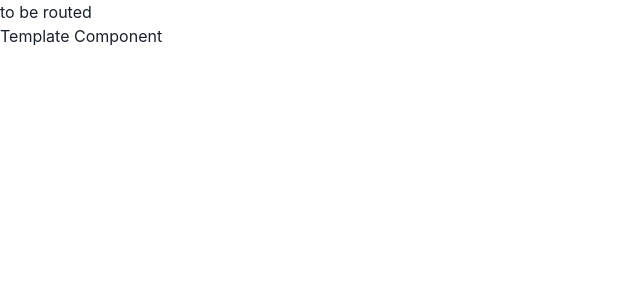
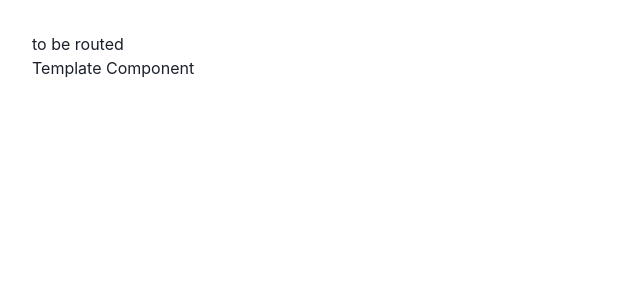
Before and after one commit to assist-web-warriors/team-finder-frontend, a React (Vite) app: page / in a window 1280 px wide. Shown: the top 300 px of the page, without its empty margins (0-640 px from the left). Built offline with nearby package versions, Linux system fonts and the light colour scheme; no server answers.

Commit message:
add router and layout setup

```diff
--- a/src/app.jsx
+++ b/src/app.jsx
@@ -1,11 +1,13 @@
-import Pages from './pages';
+import { RouterProvider } from 'react-router-dom';
+import { ChakraProvider } from '@chakra-ui/react';
+import { router } from './app/app-router';
+
 import './styles/global.css';
-import { ChakraProvider } from '@chakra-ui/react';
 
 function App() {
   return (
     <ChakraProvider>
-      <Pages />
+      <RouterProvider router={router} />
     </ChakraProvider>
   );
 }
--- /dev/null
+++ b/src/app/app-router.jsx
@@ -0,0 +1,18 @@
+import { createBrowserRouter } from 'react-router-dom';
+import { appLayout, authLayout } from 'src/layout';
+import Pages from 'src/pages';
+
+const AuthGuard = ({ children }) => {
+  // todo authentication check
+  return children;
+};
+
+export const router = createBrowserRouter([
+  { path: 'login', element: authLayout },
+  {
+    path: '/',
+    element: <AuthGuard>{appLayout}</AuthGuard>,
+    errorElement: <>404</>,
+    children: [{ path: '', element: <Pages /> }],
+  },
+]);
--- a/src/layout/app-layout/index.jsx
+++ b/src/layout/app-layout/index.jsx
@@ -1,6 +1,3 @@
-import Container from './styled-components';
+import { BaseLayout } from '../base-layout';
 
-const Template = () => {
-  return <Container>Template Component</Container>;
-};
-export default Template;
+export const appLayout = <BaseLayout navigationSlot={<nav />} />; // todo add navigation component
--- a/src/layout/auth-layout/index.jsx
+++ b/src/layout/auth-layout/index.jsx
@@ -1,6 +1,4 @@
-import Container from './styled-components';
+import { BaseLayout } from '../base-layout';
+import { ImageContainer } from './index.styled';
 
-const Template = () => {
-  return <Container>Template Component</Container>;
-};
-export default Template;
+export const authLayout = <BaseLayout navigationSlot={<nav />}>{<ImageContainer />}</BaseLayout>; // todo add auth navigation component
--- a/src/layout/auth-layout/index.styled.jsx
+++ b/src/layout/auth-layout/index.styled.jsx
@@ -1,7 +1,3 @@
 import styled from 'styled-components';
 
-const Container = styled.div`
-  display: flex;
-`;
-
-export default Container;
+export const ImageContainer = styled.div``;
--- /dev/null
+++ b/src/layout/base-layout/BaseLayout.jsx
@@ -0,0 +1,17 @@
+import { Suspense } from 'react';
+import { Outlet } from 'react-router-dom';
+import { LayoutContainer, Main } from './index.styled';
+
+export const BaseLayout = ({ navigationSlot, children }) => {
+  return (
+    <Suspense fallback={<>Loading</>}>
+      <LayoutContainer>
+        {navigationSlot && navigationSlot}
+        <Main>
+          <Outlet />
+          {children}
+        </Main>
+      </LayoutContainer>
+    </Suspense>
+  );
+};
--- /dev/null
+++ b/src/layout/base-layout/index.js
@@ -0,0 +1 @@
+export { BaseLayout } from './BaseLayout';
--- /dev/null
+++ b/src/layout/base-layout/index.styled.jsx
@@ -0,0 +1,11 @@
+import styled from 'styled-components';
+
+export const LayoutContainer = styled.div`
+  display: flex;
+  height: 100vh;
+  width: 100vw;
+`;
+
+export const Main = styled.main`
+  padding: 2rem;
+`;
--- /dev/null
+++ b/src/layout/index.js
@@ -0,0 +1,2 @@
+export { appLayout } from './app-layout';
+export { authLayout } from './auth-layout';
```
